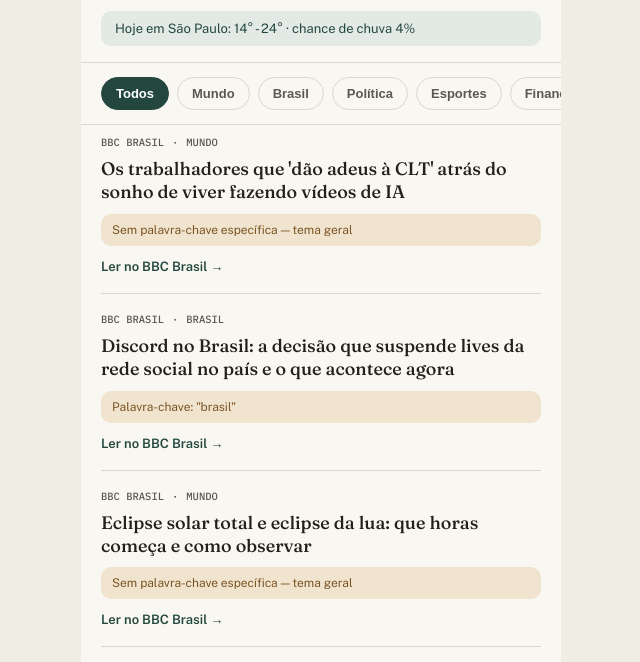
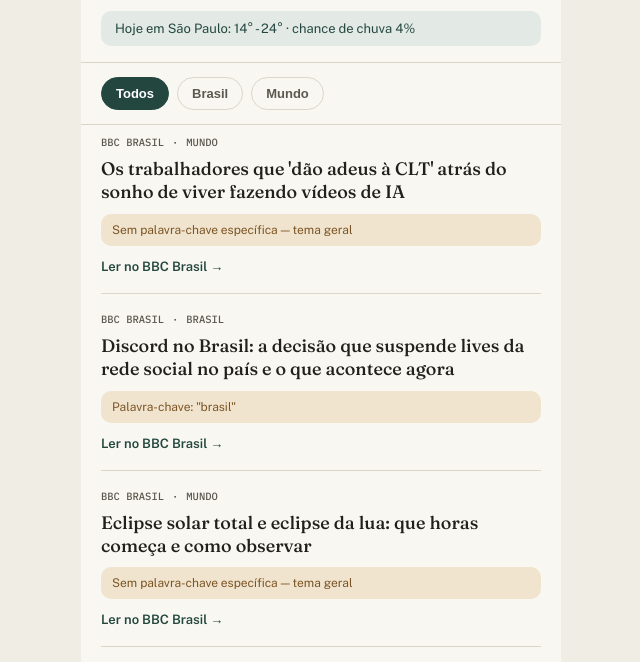
Before and after one commit to Trico13/bell_news, a website: page docs/index.html in a window 1280 px wide. Shown: the part 83-745 px from the top of the page, without its empty margins (319-959 px from the left). Drawn offline with nearby package versions, Linux system fonts and the light colour scheme.

Commit message:
Update index.html

```diff
--- a/docs/index.html
+++ b/docs/index.html
@@ -46,8 +46,7 @@
 
 <script>
 const LABELS = {
-  mundo: "Mundo", brasil: "Brasil", sp: "São Paulo", tempo: "Clima",
-  realeza: "Realeza britânica", esportes: "Esportes", financas: "Finanças", politica: "Política"
+  mundo: "Mundo", brasil: "Brasil", sp: "São Paulo", entretenimento: "Entretenimento"
 };
 
 async function carregar() {
@@ -66,7 +65,9 @@ async function carregar() {
     }
 
     const noticias = data.noticias || [];
-    const temas = [...new Set(noticias.map(n => n.tema))];
+    const ORDEM_TEMAS = ["brasil", "sp", "mundo", "entretenimento"];
+    const presentes = new Set(noticias.map(n => n.tema));
+    const temas = ORDEM_TEMAS.filter(t => presentes.has(t));
     const filtersEl = document.getElementById('filters');
     temas.forEach(t => {
       const b = document.createElement('button');
```
